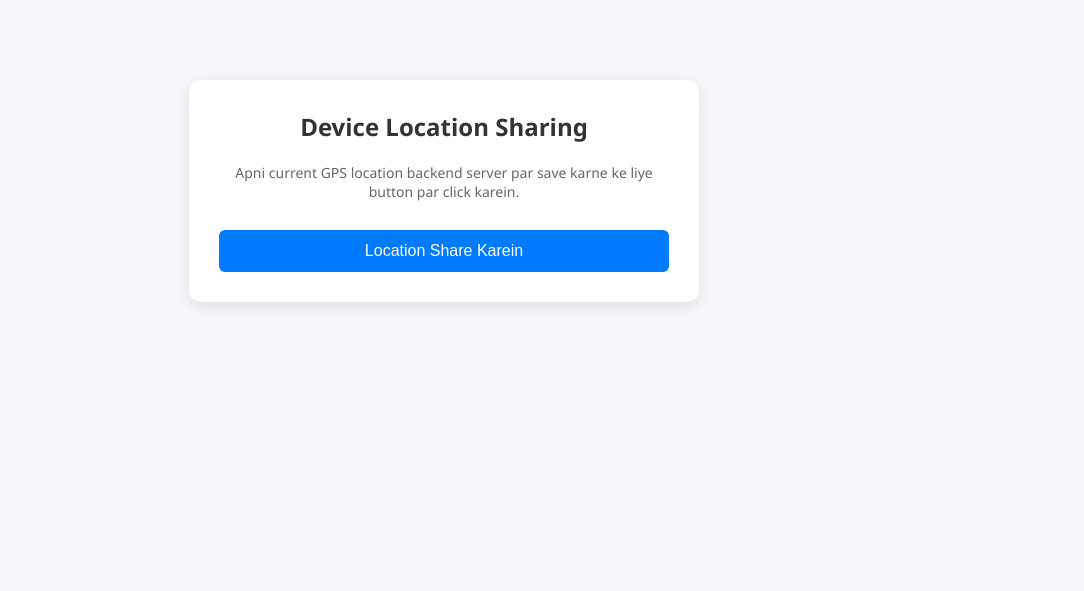
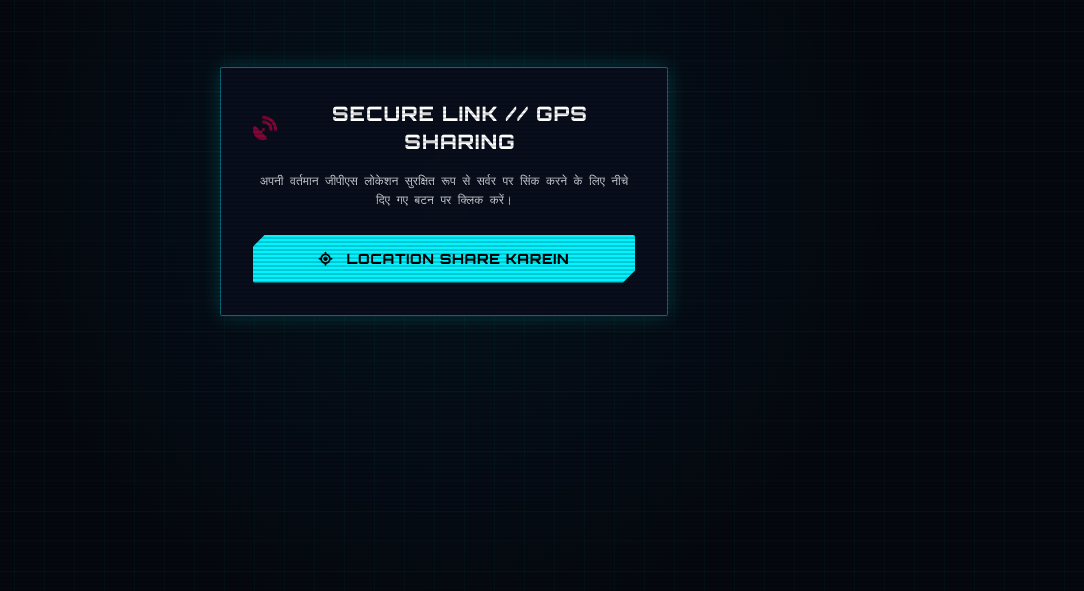
Before and after one commit to shobbdlko/number-tracking, a website: page index.html in a window 1280 px wide. Shown: the part 209-800 px from the top of the page, without its empty margins (196-1280 px from the left). Drawn offline with nearby package versions, Linux system fonts and the light colour scheme.

Commit message:
Update index.html

```diff
--- a/index.html
+++ b/index.html
@@ -1,64 +1,109 @@
 <!DOCTYPE html>
-<html lang="hi">
+<html lang="hi" class="dark">
 <head>
   <meta charset="UTF-8">
   <meta name="viewport" content="width=device-width, initial-scale=1.0">
-  <title>Client-Server Location Share</title>
+  <title>CYBER-TRACE // Device Location Share</title>
+
+  <!-- Tailwind CSS CDN -->
+  <script src="https://cdn.tailwindcss.com"></script>
+
+  <!-- Google Fonts & FontAwesome -->
+  <link rel="preconnect" href="https://fonts.googleapis.com">
+  <link rel="preconnect" href="https://fonts.gstatic.com" crossorigin>
+  <link href="https://fonts.googleapis.com/css2?family=Orbitron:wght@400;600;800;900&family=Share+Tech+Mono&family=Rajdhani:wght@500;600;700&display=swap" rel="stylesheet">
+  <link rel="stylesheet" href="https://cdnjs.cloudflare.com/ajax/libs/font-awesome/6.4.0/css/all.min.css">
+
+  <script>
+      tailwind.config = {
+          darkMode: 'class',
+          theme: {
+              extend: {
+                  colors: {
+                      cyber: {
+                          black: '#050811',
+                          dark: '#0a0f1d',
+                          cyan: '#00f3ff',
+                          magenta: '#ff0055',
+                          green: '#00ff66',
+                          amber: '#ffb700'
+                      }
+                  },
+                  fontFamily: {
+                      orbitron: ['Orbitron', 'sans-serif'],
+                      mono: ['"Share Tech Mono"', 'monospace'],
+                      rajdhani: ['Rajdhani', 'sans-serif']
+                  }
+              }
+          }
+      }
+  </script>
+
   <style>
     body {
-      font-family: 'Segoe UI', Tahoma, Geneva, Verdana, sans-serif;
-      background-color: #f5f7fb;
+        background-color: #050811;
+        color: #00f3ff;
+        font-family: 'Rajdhani', sans-serif;
         display: flex;
         justify-content: center;
         align-items: center;
         min-height: 100vh;
         margin: 0;
+        background-image:
+            radial-gradient(circle at 50% 50%, rgba(0, 243, 255, 0.05) 0%, transparent 60%),
+            linear-gradient(rgba(0, 243, 255, 0.03) 1px, transparent 1px),
+            linear-gradient(90deg, rgba(0, 243, 255, 0.03) 1px, transparent 1px);
+        background-size: 100% 100%, 30px 30px, 30px 30px;
     }
-    .card {
-      background: #ffffff;
-      padding: 30px;
-      border-radius: 12px;
-      box-shadow: 0 4px 15px rgba(0,0,0,0.1);
-      width: 100%;
-      max-width: 450px;
-      text-align: center;
+
+    /* Scanline Overlay */
+    .scanlines {
+        position: fixed;
+        top: 0; left: 0; width: 100vw; height: 100vh;
+        pointer-events: none;
+        background: linear-gradient(rgba(18, 16, 16, 0) 50%, rgba(0, 0, 0, 0.25) 50%);
+        background-size: 100% 4px;
+        z-index: 999;
+        opacity: 0.7;
     }
-    h2 { margin-top: 0; color: #333; }
-    p { color: #666; font-size: 14px; }
-    button {
-      background-color: #007bff;
-      color: white;
-      border: none;
-      padding: 12px 24px;
-      font-size: 16px;
-      border-radius: 6px;
-      cursor: pointer;
-      transition: background 0.3s;
-      width: 100%;
-      margin-top: 15px;
+
+    .cyber-border {
+        border: 1px solid rgba(0, 243, 255, 0.4);
+        position: relative;
+        background: rgba(10, 15, 29, 0.9);
+        backdrop-filter: blur(8px);
+        box-shadow: 0 0 20px rgba(0, 243, 255, 0.2);
     }
-    button:hover { background-color: #0056b3; }
-    button:disabled { background-color: #cccccc; cursor: not-allowed; }
-    #status {
-      margin-top: 20px;
-      padding: 10px;
-      border-radius: 6px;
-      font-weight: 500;
-      font-size: 14px;
+
+    .cyber-btn {
+        clip-path: polygon(12px 0, 100% 0, 100% calc(100% - 12px), calc(100% - 12px) 100%, 0 100%, 0 12px);
+        transition: all 0.2s ease;
     }
-    .info { background: #e7f3ff; color: #004085; }
-    .success { background: #d4edda; color: #155724; }
-    .error { background: #f8d7da; color: #721c24; }
+    .cyber-btn:hover {
+        box-shadow: 0 0 20px rgba(0, 243, 255, 0.6);
+        transform: translateY(-1px);
+    }
   </style>
 </head>
-<body>
+<body class="p-4 relative">
 
-  <div class="card">
-    <h2>Device Location Sharing</h2>
-    <p>Apni current GPS location backend server par save karne ke liye button par click karein.</p>
+  <div class="scanlines"></div>
 
-    <button id="send-btn">Location Share Karein</button>
-    <div id="status" class="info" style="display: none;"></div>
+  <div class="cyber-border p-8 rounded-sm max-w-md w-full text-center font-mono">
+    <div class="flex items-center justify-center gap-2 mb-4 text-cyber-magenta">
+        <i class="fa-solid fa-satellite-dish text-2xl animate-pulse"></i>
+        <h2 class="font-orbitron font-bold text-xl text-white tracking-wider">SECURE LINK // GPS SHARING</h2>
+    </div>
+
+    <p class="text-gray-300 text-xs mb-6 leading-relaxed">
+      अपनी वर्तमान जीपीएस लोकेशन सुरक्षित रूप से सर्वर पर सिंक करने के लिए नीचे दिए गए बटन पर क्लिक करें।
+    </p>
+
+    <button id="send-btn" class="cyber-btn w-full bg-cyber-cyan text-black font-orbitron font-bold py-3.5 px-4 rounded-sm hover:bg-cyan-400 transition text-sm tracking-wider">
+      <i class="fa-solid fa-location-crosshairs mr-2"></i> LOCATION SHARE KAREIN
+    </button>
+
+    <div id="status" class="mt-4 p-3 rounded text-xs hidden font-mono"></div>
   </div>
 
   <script>
@@ -68,7 +113,14 @@
     function showStatus(text, type) {
       statusDiv.style.display = 'block';
       statusDiv.textContent = text;
-      statusDiv.className = type;
+
+      if (type === 'success') {
+          statusDiv.className = 'mt-4 p-3 rounded text-xs font-mono bg-cyber-green/20 text-cyber-green border border-cyber-green/40';
+      } else if (type === 'error') {
+          statusDiv.className = 'mt-4 p-3 rounded text-xs font-mono bg-cyber-magenta/20 text-cyber-magenta border border-cyber-magenta/40';
+      } else {
+          statusDiv.className = 'mt-4 p-3 rounded text-xs font-mono bg-cyber-cyan/20 text-cyber-cyan border border-cyber-cyan/40';
+      }
     }
 
     btn.addEventListener('click', () => {
@@ -78,6 +130,7 @@
       }
 
       btn.disabled = true;
+      btn.innerHTML = `<i class="fa-solid fa-spinner animate-spin mr-2"></i> FETCHING GPS...`;
       showStatus('Location permission ka intezar hai...', 'info');
 
       navigator.geolocation.getCurrentPosition(
@@ -102,18 +155,20 @@
             const data = await res.json();
 
             if (res.ok) {
-              showStatus(data.message, 'success');
+              showStatus(data.message || 'Location safaltapoorvak save ho gayi hai!', 'success');
             } else {
-              showStatus('Server Error: ' + data.error, 'error');
+              showStatus('Server Error: ' + (data.error || 'Unknown'), 'error');
             }
           } catch (err) {
             showStatus('Network Error: Server connect nahi ho saka.', 'error');
           } finally {
             btn.disabled = false;
+            btn.innerHTML = `<i class="fa-solid fa-location-crosshairs mr-2"></i> LOCATION SHARE KAREIN`;
           }
         },
         (error) => {
           btn.disabled = false;
+          btn.innerHTML = `<i class="fa-solid fa-location-crosshairs mr-2"></i> LOCATION SHARE KAREIN`;
           switch(error.code) {
             case error.PERMISSION_DENIED:
               showStatus('Aapne location permission deny kar di.', 'error');
```
Lines whose indentation alone changed are shown as unchanged.
